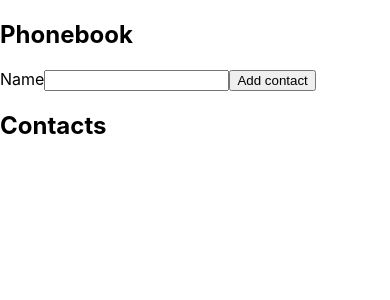
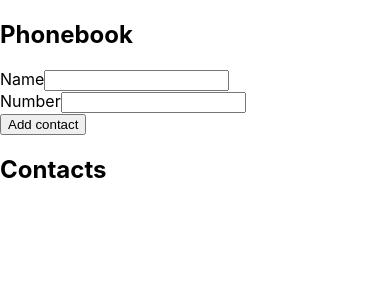
Before and after one commit to irensmile/goit-react-hw-02-phonebook, a React (Create React App) app: page / in a window 390 px wide. Shown: the top 300 px of the page. Built offline with nearby package versions, Linux system fonts and the light colour scheme.

Commit message:
phonebook-2

```diff
--- a/src/components/App.jsx
+++ b/src/components/App.jsx
@@ -8,14 +8,16 @@ export class App extends Component{
 
   state = {
     contacts: [],
-    name: ''
+    name: '',
+    number: ''
   }
 
   onAddContact = e => {
     console.log(this.state.contacts);
     const newContact = {
       name: e.name,
-      id: nanoid()
+      id: nanoid(),
+      number: e.number
     };
     this.setState({contacts: this.state.contacts.concat([newContact])});
 
--- a/src/components/Contacts.jsx
+++ b/src/components/Contacts.jsx
@@ -6,7 +6,7 @@ export class Contacts extends Component{
             <h2>Contacts</h2>
             <ul>
                 {this.props.contacts.map(contact => (
-                    <li key={contact.id}>{contact.name}</li>
+                    <li key={contact.id}>{contact.name} : { contact.number}</li>
                 ))}
             </ul>
         </div>
--- a/src/components/Phonebook.jsx
+++ b/src/components/Phonebook.jsx
@@ -5,7 +5,7 @@ export class Phonebook extends Component{
     handleSubmit = evt => {
         evt.preventDefault();
         const form = evt.currentTarget;
-        this.props.onAddContact({ name: form.elements.name.value });
+        this.props.onAddContact({ name: form.elements.name.value, number: form.elements.number.value });
         form.reset();
     }
     nameInputId = nanoid();
@@ -16,9 +16,16 @@ export class Phonebook extends Component{
             <div>
                 <h2>Phonebook</h2>
                 <form onSubmit={this.handleSubmit}>
-                    <label htmlFor={this.nameInputId}>Name</label>
-                    <input type="text" name="name" id={this.nameInputId} />
+                    <div>
+                        <label htmlFor={this.nameInputId}>Name</label>
+                        <input type="text" name="name" id={this.nameInputId} />
+                    </div>
+                    <div>
+                        <label>Number</label>
+                        <input type="tel" name="number" required />
+                    </div>
                     <button type="submit">Add contact</button>
+
                 </form>
             </div>)
     }
```
